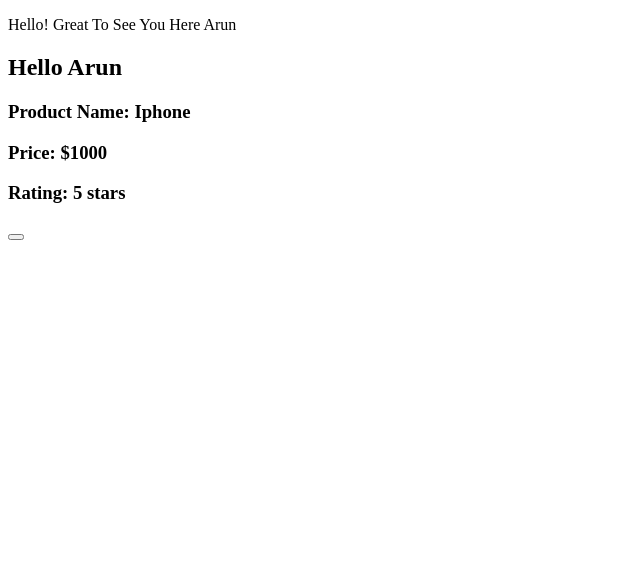
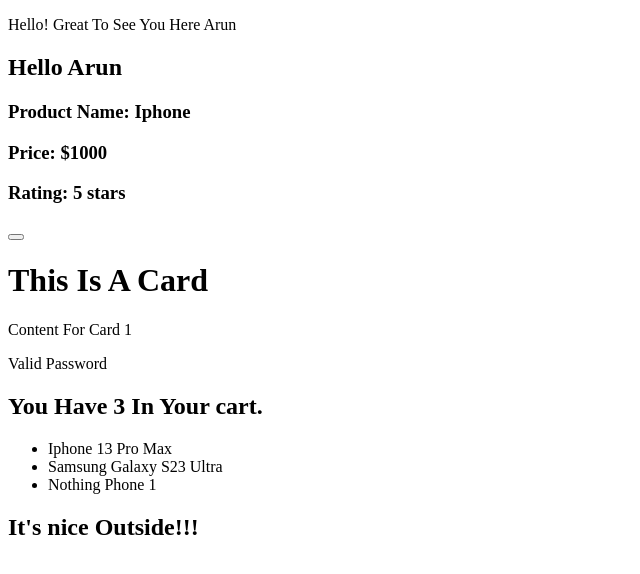
Before and after one commit to arunabhajana/learning, a React (Vite) app: page / in a window 1280 px wide. Shown: the top 574 px of the page, without its empty margins (0-640 px from the left). Built offline with nearby package versions, Linux system fonts and the light colour scheme.

Commit message:
Conditional Rendering

```diff
--- a/src/App.jsx
+++ b/src/App.jsx
@@ -1,21 +1,28 @@
-import { useState } from 'react'
-import reactLogo from './assets/react.svg'
-import viteLogo from '/vite.svg'
 import './App.css'
+import Greetings from './components/Greetings.jsx'
+import Users from './components/Users.jsx'
+import ProductList from './components/ProductList.jsx'
+import Handle from './components/Functions.jsx'
+import Card from './components/Card.jsx'
+import Password from './components/Password.jsx'
+import Cart from './components/Cart.jsx'
+import Weather from './components/Weather'
 
-
-const Name = 'Arun';
-const multiply = (a,b) => { return a*b;}
-const specialClass = 'simple-class';
 const App = () => {
   return (
-    <div className='Content'>
-      <p>2+2 = {2+2}</p>
-      <p>Hi, {Name}</p>
-      <p>My Friends {["A", "B", "C"]}</p>
-      <p>2 * 3 = {multiply(2,3)}</p>
-      <p className = {specialClass}>This is a special class</p>
-    </div>
+    <>
+      <Greetings name="Arun" />
+      <Users name="Arun" />
+      <ProductList name="Iphone" price={1000} rating={5} />
+      <Handle />
+      <Card>
+        <h1>This Is A Card</h1>
+        <p>Content For Card 1</p>
+      </Card>
+      <Password isValid={true} />
+      <Cart />
+      <Weather temp={20} />
+    </>
   )
 }
 export default App;
--- /dev/null
+++ b/src/components/Card.jsx
@@ -0,0 +1,9 @@
+import React from 'react'
+
+const Card = ({ children }) => {
+  return (
+    <div>{children}</div>
+  )
+}
+
+export default Card;
--- /dev/null
+++ b/src/components/Cart.jsx
@@ -0,0 +1,22 @@
+let cartItems = ["Iphone 13 Pro Max", "Samsung Galaxy S23 Ultra", "Nothing Phone 1"];
+
+
+const Cart = () => {
+    if (cartItems.length > 0) {
+        return (
+            <div>
+                <h2>You Have {cartItems.length} In Your cart.</h2>
+                <ul>
+                    {cartItems.map((item, index) => <li key={index}>{item}</li>)}
+                </ul>
+            </div>
+        );
+    } else {
+        return <h2>No Items In Your Cart</h2>
+    }
+};
+
+export default Cart;
+
+
+// Conditional Rendering
--- /dev/null
+++ b/src/components/Password.jsx
@@ -0,0 +1,25 @@
+// Conditional Rendering - Password Checker
+
+export const ValidPassword = () => {
+  return (
+    <div>Valid Password</div>
+  )
+}
+
+export const InvalidPassword = () => {
+    return (
+      <div>Invalid Password</div>
+    )
+  }
+
+
+export const Password = ({isValid}) => {
+
+    if(isValid){
+        return <ValidPassword />
+    }
+    return <InvalidPassword />
+};
+
+
+export default Password;
--- /dev/null
+++ b/src/components/Weather.jsx
@@ -0,0 +1,11 @@
+const Weather = ({temp}) => {
+    if(temp < 15){
+        return <h2>It's Cold Outside!!!</h2>
+    }else if(temp > 15 && temp < 25){
+        return <h2>It's nice Outside!!!</h2>
+    }else{
+        return <h2>It's Hot Outside!!!</h2>
+    }
+}
+
+export default Weather;
--- a/src/main.jsx
+++ b/src/main.jsx
@@ -2,16 +2,10 @@
 import { createRoot } from 'react-dom/client'
 import './index.css'
 import App from './App.jsx'
-import Greetings from './components/Greetings.jsx'
-import Users from './components/Users.jsx'
-import ProductList from './components/ProductList.jsx'
-import Handle from './components/Functions.jsx'
+
 
 createRoot(document.getElementById('root')).render(
   <StrictMode>
-    <Greetings name="Arun" />
-    <Users name="Arun" />
-    <ProductList name="Iphone" price={1000} rating={5} />
-    <Handle />
+    <App />
   </StrictMode>,
 )
```
Also changed, not shown: 1 other file (tests, documents, lock files or other folders).
